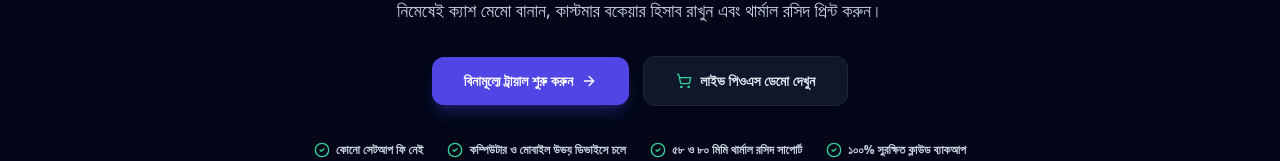
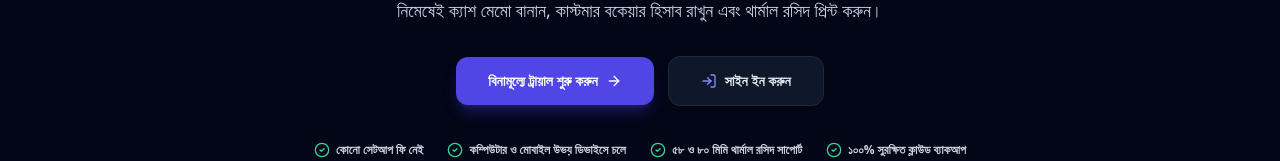
Before and after one commit to Earbaj/Inventarioya_complete_web_site, a Next.js app: page / in a window 1280 px wide. Shown: the part 370-531 px from the top of the page. Built offline with nearby package versions, Linux system fonts and the light colour scheme; no server answers.

Commit message:
refactor(marketing): replace try live pos demo button with sign in link

```diff
--- a/src/app/(marketing)/page.tsx
+++ b/src/app/(marketing)/page.tsx
@@ -19,6 +19,7 @@ import {
   Search,
   Check,
   CreditCard,
+  LogIn,
 } from "lucide-react";
 import { useLanguage } from "@/context/LanguageContext";
 import { GooglePlayIcon } from "@/components/ui/GooglePlayIcon";
@@ -67,13 +68,13 @@ export default function LandingPage() {
               <span>{txt("বিনামূল্যে ট্রায়াল শুরু করুন", "Start Free Trial")}</span>
               <ArrowRight className="w-4 h-4 text-white keep-white" />
             </Link>
-            <a
-              href="#pos"
+            <Link
+              href="/login"
               className="w-full sm:w-auto px-8 py-3.5 text-sm font-bold text-slate-800 dark:text-slate-200 bg-white dark:bg-slate-900 hover:bg-slate-100 dark:hover:bg-slate-800 border border-slate-300 dark:border-slate-800 rounded-xl transition-all flex items-center justify-center gap-2 shadow-sm cursor-pointer"
             >
-              <ShoppingCart className="w-4 h-4 text-emerald-600 dark:text-emerald-400" />
-              <span>{txt("লাইভ পিওএস ডেমো দেখুন", "Try Live POS Demo")}</span>
-            </a>
+              <LogIn className="w-4 h-4 text-indigo-600 dark:text-indigo-400" />
+              <span>{txt("সাইন ইন করুন", "Sign In")}</span>
+            </Link>
           </div>
 
           {/* Trust points */}
```
